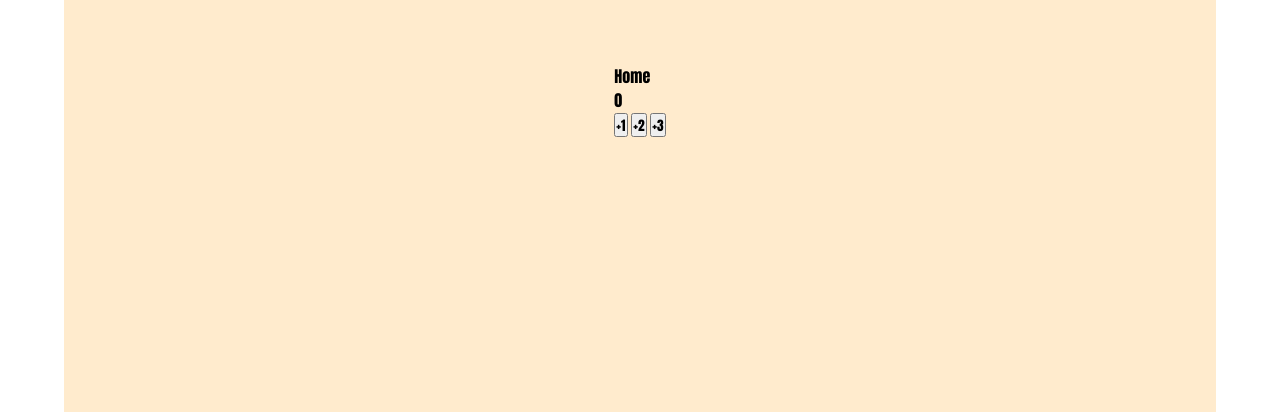
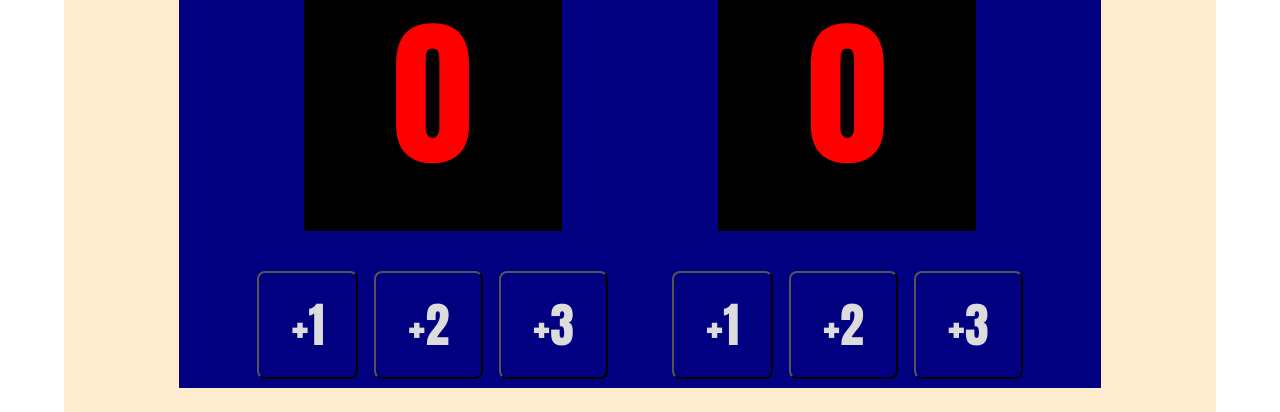
Before and after one commit to webdevKmer/javascript-scrimba-free-tutorial, a plain HTML site: page index.html in a window 1280 px wide. Shown: the part 388-800 px from the top of the page. Drawn offline with Linux system fonts and the light colour scheme.

Commit message:
finishing the basic design

```diff
--- a/app.css
+++ b/app.css
@@ -14,9 +14,57 @@
     background-color: blanchedalmond;
     min-height: 100vh;
 }
+.score-board{
+    height: 80vh;
+    width: 80%;
+    background-color: navy;
+    color: white;
+    display: flex;
+    align-items: center;
+    justify-content: space-evenly;
+}
 .title {
     font-weight: bold;
     font-size: 4rem;
     text-transform: uppercase;
-    margin-bottom: 5rem;
+    margin-bottom: 1rem;
 }
+.board {
+    height: 80%;
+    width: 35%;
+    display: flex;
+    flex-direction: column;
+    gap: 1rem;
+    justify-content: center;
+    align-items: center;
+}
+.score {
+    background-color: black;
+    width: 80%;
+    font-size: 10rem;
+    color: red;
+    font-weight: bold;
+    padding: 1rem 2rem;
+    text-align: center;
+    margin-bottom: 1.5rem;
+    margin-top: 1rem;
+}
+.board-title {
+    text-transform: uppercase;
+    font-weight: bold;
+    font-size: 7rem;
+}
+.buttons {
+    display: flex;
+    align-items: center;
+    justify-content: center;
+    gap: 1rem;
+}
+.btn {
+    font-size: 3rem;
+    padding: 1rem 2rem;
+    background-color: transparent;
+    border-radius: .5rem;
+    color: gainsboro;
+    cursor: pointer;
+}
--- a/index.html
+++ b/index.html
@@ -5,14 +5,23 @@
     <meta http-equiv="X-UA-Compatible" content="IE=edge">
     <meta name="viewport" content="width=device-width, initial-scale=1.0">
     <link rel="stylesheet" href="./app.css">
-    <title>Simple Calculator</title>
+    <title>Basketball Scoreboard</title>
 </head>
 <body>
     <div class="container">
         <div class="title">Basketball Scoreboard</div>
         <div class="score-board">
-            <div class="home">
+            <div class="board">
                 <div class="board-title">Home</div>
+                <div class="score">0</div>
+                <div class="buttons">
+                    <button class="btn">+1</button>
+                    <button class="btn">+2</button>
+                    <button class="btn">+3</button>
+                </div>
+            </div>
+            <div class="board">
+                <div class="board-title">Guest</div>
                 <div class="score">0</div>
                 <div class="buttons">
                     <button class="btn">+1</button>
```
